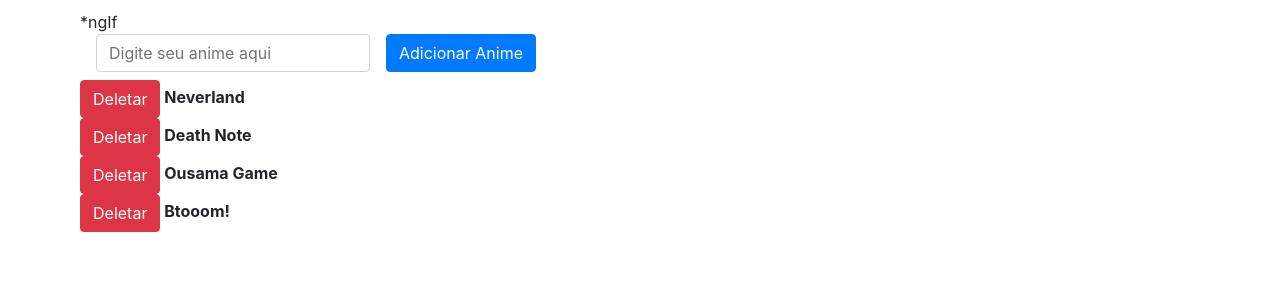
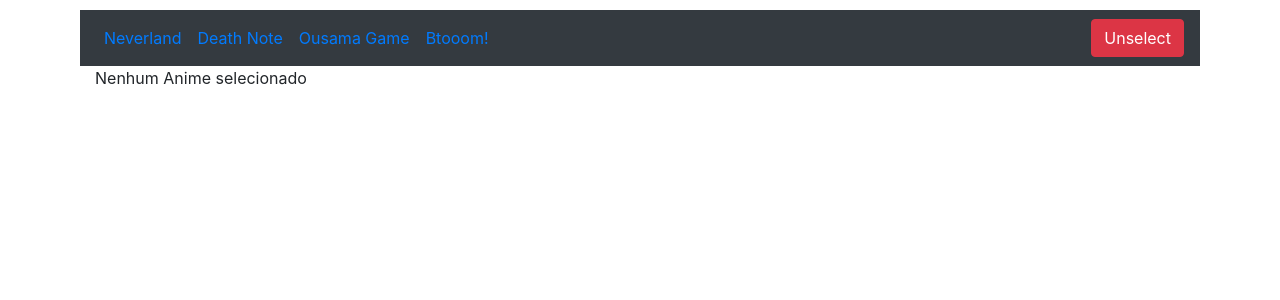
Before and after one commit to vitorsemidio-dev/angular-course-loiane, an Angular app in the folder angular-course/: page / in a window 1280 px wide. Shown: the top 300 px of the page. Built offline with nearby package versions, Linux system fonts and the light colour scheme.

Commit message:
[Aula 26] ngSwitch | ngSwitchCase | ngSwitchDefault

```diff
--- a/angular-course/src/app/app.component.html
+++ b/angular-course/src/app/app.component.html
@@ -1,7 +1,8 @@
 <!-- <app-bootstrap></app-bootstrap> -->
 
 <div class="container">
-  <app-diretiva-ngif></app-diretiva-ngif>
+  <!-- <app-diretiva-ngif></app-diretiva-ngif> -->
+  <app-diretiva-ngswitch></app-diretiva-ngswitch>
 </div>
 
 <router-outlet></router-outlet>
--- /dev/null
+++ b/angular-course/src/app/diretivas/diretiva-ngswitch/diretiva-ngswitch.component.html
@@ -0,0 +1,22 @@
+<nav class="navbar navbar-expand-sm bg-dark d-flex justify-content-between">
+  <ul class="navbar-nav">
+    <li class="nav-item" *ngFor="let anime of animes" (click)="selecionado = anime">
+      <a [ngClass]="{'select': selecionado == anime}" class="nav-link" href="#"> {{ anime }}</a>
+    </li>
+  </ul>
+  <button class="btn btn-danger" (click)="selecionado = ''">
+    Unselect
+  </button>
+</nav>
+
+<div class="container" [ngSwitch]="selecionado">
+  <div *ngFor="let anime of animes">
+    <p *ngSwitchCase="anime">
+      O Anime selecionado foi {{ selecionado }}
+    </p>
+  </div>
+  <p *ngSwitchDefault>
+    Nenhum Anime selecionado
+  </p>
+
+</div>
--- /dev/null
+++ b/angular-course/src/app/diretivas/diretiva-ngswitch/diretiva-ngswitch.component.scss
@@ -0,0 +1,9 @@
+.select {
+  font-weight: bold;
+  color: white;
+}
+
+ul li {
+  display: block;
+  cursor: pointer;
+}
--- /dev/null
+++ b/angular-course/src/app/diretivas/diretiva-ngswitch/diretiva-ngswitch.component.ts
@@ -0,0 +1,24 @@
+import { Component, OnInit } from '@angular/core';
+
+@Component({
+  selector: 'app-diretiva-ngswitch',
+  templateUrl: './diretiva-ngswitch.component.html',
+  styleUrls: ['./diretiva-ngswitch.component.scss']
+})
+export class DiretivaNgswitchComponent implements OnInit {
+
+  animes = [
+    'Neverland',
+    'Death Note',
+    'Ousama Game',
+    'Btooom!'
+  ];
+
+  selecionado = '';
+
+  constructor() { }
+
+  ngOnInit() {
+  }
+
+}
--- a/angular-course/src/app/diretivas/diretivas.module.ts
+++ b/angular-course/src/app/diretivas/diretivas.module.ts
@@ -2,10 +2,12 @@ import { FormsModule } from '@angular/forms';
 import { DiretivaNgifComponent } from './diretiva-ngif/diretiva-ngif.component';
 import { NgModule } from '@angular/core';
 import { CommonModule } from '@angular/common';
+import { DiretivaNgswitchComponent } from './diretiva-ngswitch/diretiva-ngswitch.component';
 
 @NgModule({
   declarations: [
     DiretivaNgifComponent,
+    DiretivaNgswitchComponent,
   ],
   imports: [
     CommonModule,
@@ -13,6 +15,7 @@ import { CommonModule } from '@angular/common';
   ],
   exports: [
     DiretivaNgifComponent,
+    DiretivaNgswitchComponent,
   ]
 })
 export class DiretivasModule { }
```
Also changed, not shown: 1 other file (tests, documents, lock files or other folders).
